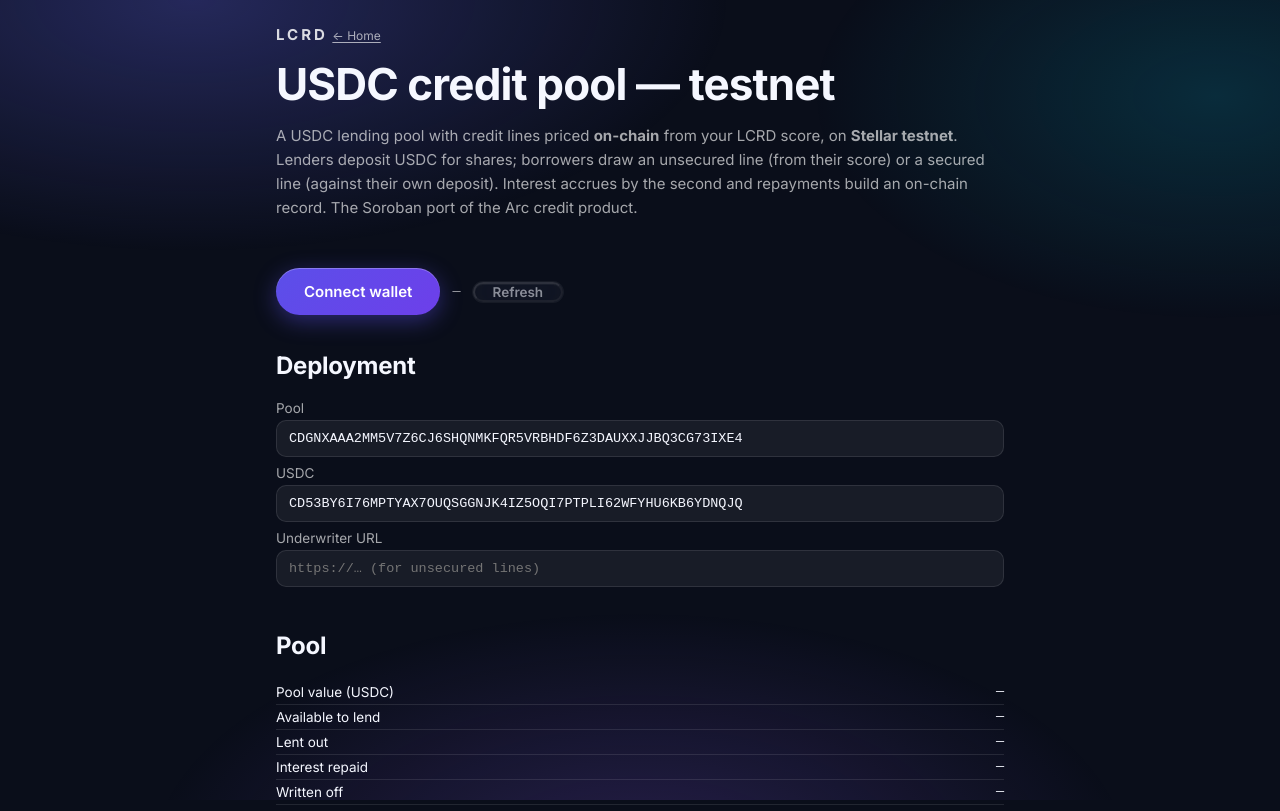
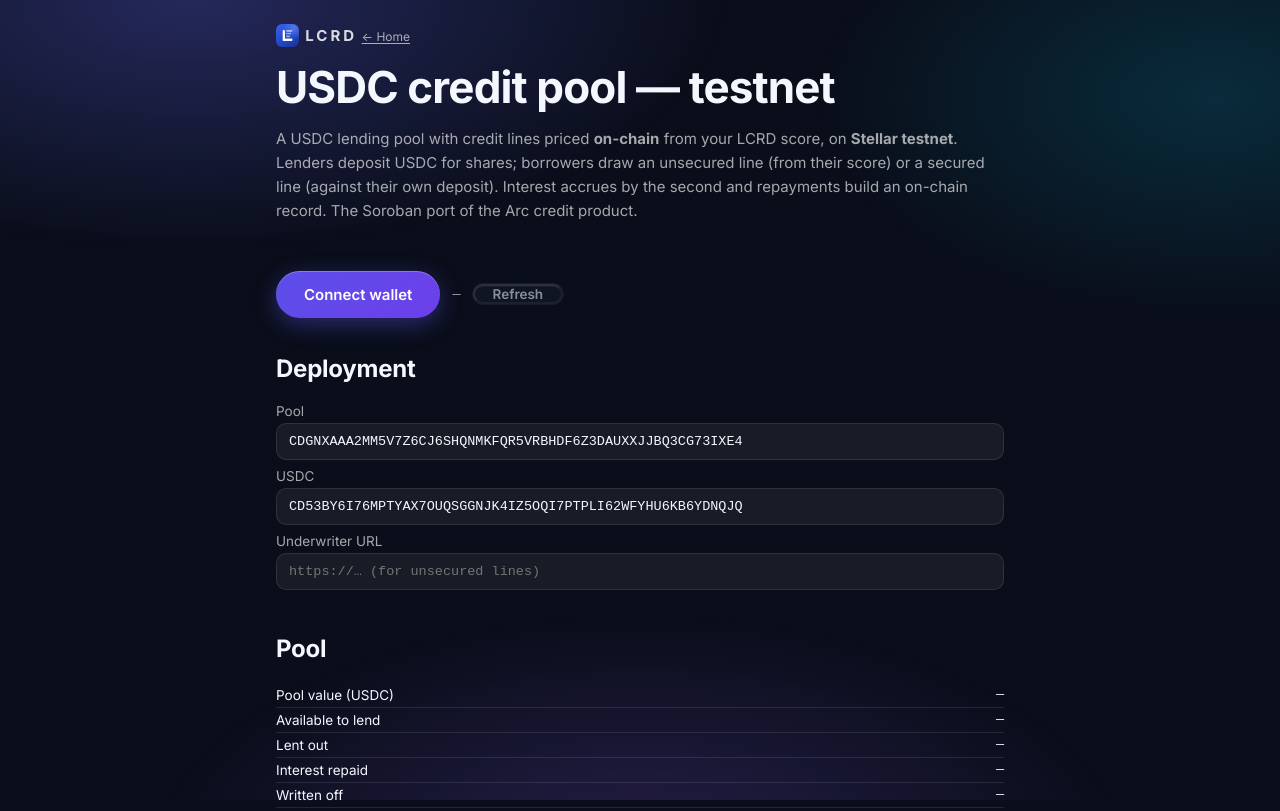
Before and after one commit to lucredtech/lucred-wallet-connect, a website built with Vite: page pool.html in a window 1280 px wide. Shown: the top 811 px of the page. Built offline with nearby package versions, Linux system fonts and the light colour scheme; what @creit.tech/stellar-wallets-kit, @stellar/stellar-sdk would draw is missing.

Commit message:
pool page: use the LCRD logo for favicon + header (shared assets)
Brings the logo favicon set + logo mark to pool.html, consistent with the
site-wide brand change (#28).

```diff
--- a/pool.html
+++ b/pool.html
@@ -3,7 +3,10 @@
   <head>
     <meta charset="UTF-8" />
     <meta name="viewport" content="width=device-width, initial-scale=1.0" />
-    <link rel="icon" type="image/svg+xml" href="/favicon.svg" />
+    <link rel="icon" href="/favicon.ico" sizes="any" />
+    <link rel="icon" type="image/png" sizes="32x32" href="/favicon-32.png" />
+    <link rel="icon" type="image/png" sizes="16x16" href="/favicon-16.png" />
+    <link rel="apple-touch-icon" href="/apple-touch-icon.png" />
     <meta name="theme-color" content="#0a0e1a" />
     <title>Credit pool (testnet) — LCRD</title>
     <link rel="preconnect" href="https://fonts.googleapis.com" />
@@ -14,7 +17,7 @@
   <body>
     <main class="borrow-shell">
       <header class="info-masthead">
-        <span class="wordmark">LCRD</span>
+        <span class="wordmark"><img src="/logo-600.png" alt="" class="wordmark-logo" />LCRD</span>
         <a class="btn-link" href="/">&larr; Home</a>
       </header>
 
--- a/src/style.css
+++ b/src/style.css
@@ -158,6 +158,14 @@ body::before {
   letter-spacing: 0.2em;
   margin-bottom: var(--space-12);
   color: var(--color-text-on-surface-light);
+}
+
+.wordmark-logo {
+  height: 1.5em;
+  width: auto;
+  vertical-align: -0.35em;
+  margin-right: 0.45em;
+  border-radius: 6px;
 }
 
 h1 {
```
Also changed, not shown: public/apple-touch-icon.png (added), public/favicon-16.png (added), public/favicon-32.png (added), public/favicon.ico (added), public/logo-600.png (added).
